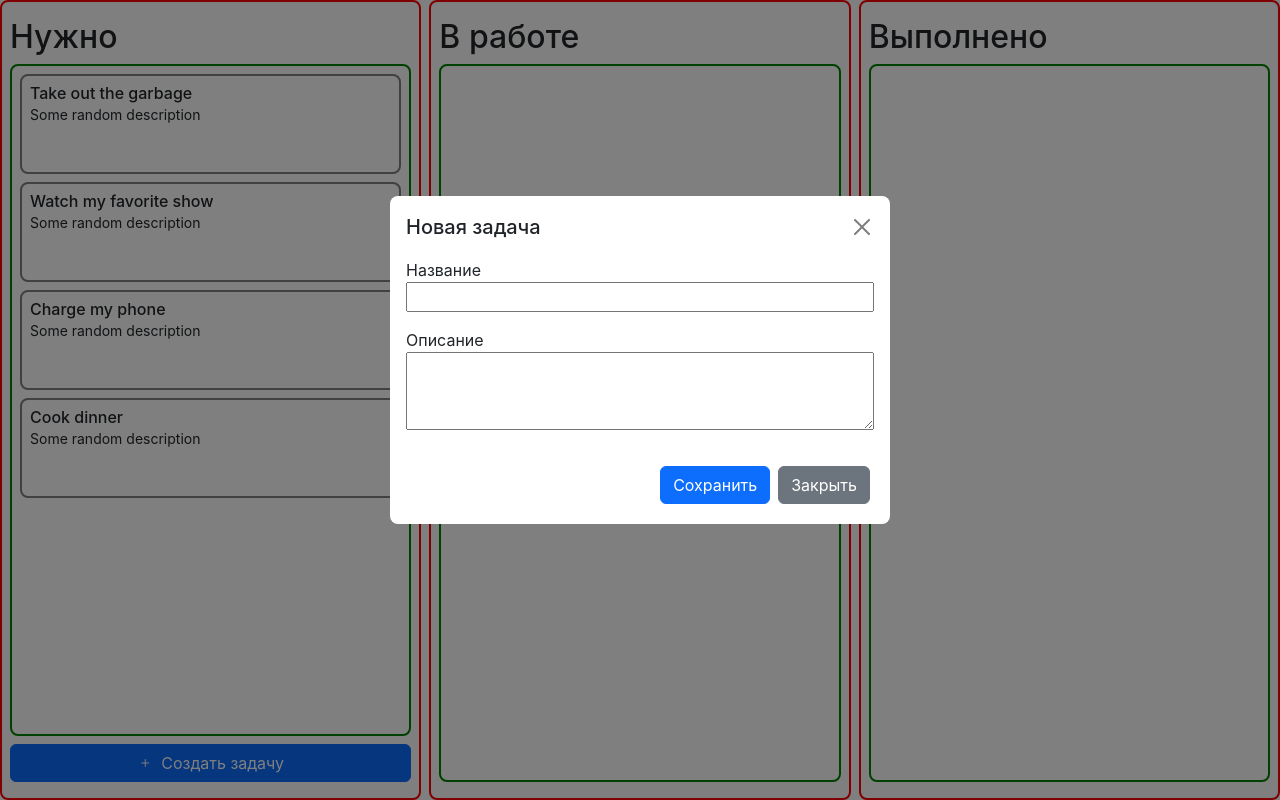
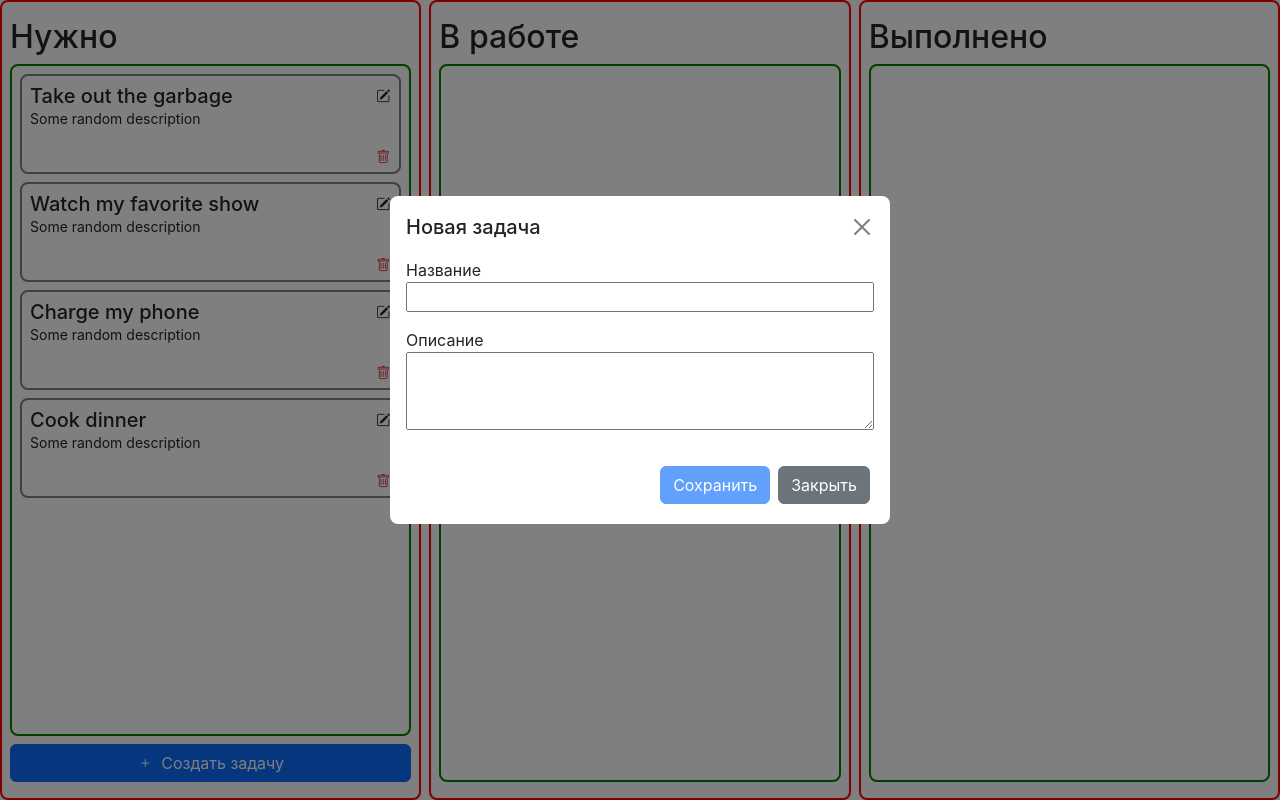
Before and after one commit to Ninelka/task-board, a React (Create React App) app: page / in a window 1280 px wide. Both pictures are taken after a click on the button "Создать задачу". Built offline with nearby package versions, Linux system fonts and the light colour scheme.

Commit message:
feat: add confirmation for editing and removing task

```diff
--- a/src/components/Modal/EditTaskModal.tsx
+++ b/src/components/Modal/EditTaskModal.tsx
@@ -1,4 +1,4 @@
-import React from 'react';
+import React, { useEffect } from 'react';
 import { FormProvider, useForm } from 'react-hook-form';
 import { yupResolver } from '@hookform/resolvers/yup';
 import { v4 as uuidv4 } from 'uuid';
@@ -6,33 +6,84 @@ import Modal, { IModalProps } from './Modal';
 import styles from './Modal.module.css';
 import Button from '../Button/Button';
 import TaskForm from '../TaskForm/TaskForm';
-import { addNewTask, useAppDispatch } from '../../store';
-import { schema, FormData } from '../../lib/form-validation';
+import {
+  addNewTask,
+  updateTask,
+  useAppDispatch,
+  useAppSelector,
+} from '../../store';
+import { schema, FormData } from '../../lib';
+import ConfirmationModal from './ConfirmationModal';
+import { useModal } from '../../hooks/useModal';
 
-type EditTaskModalType = Omit<IModalProps, 'children'>;
+interface EditTaskModalType extends Omit<IModalProps, 'children'> {
+  taskId?: string;
+  withConfirmation?: boolean;
+}
 
 const EditTaskModal: React.FC<EditTaskModalType> = ({
+  taskId,
   isOpen,
   title,
+  withConfirmation,
   onClose,
 }) => {
+  const {
+    isConfirmationModalOpen,
+    openConfirmationModalHandler,
+    closeConfirmationModalHandler,
+  } = useModal();
+  const { tasks } = useAppSelector((state) => state.tasks);
+  const dispatch = useAppDispatch();
+
+  const currentTask = tasks.find((task) => task.id === taskId);
+
   const methods = useForm<FormData>({
     resolver: yupResolver(schema),
+    defaultValues: {
+      id: currentTask?.id || '',
+      title: currentTask?.title || '',
+      description: currentTask?.description || '',
+    },
   });
-  const dispatch = useAppDispatch();
 
-  const onSubmit = (data: FormData) => {
+  const onEdit = (data: FormData) => {
+    closeConfirmationModalHandler();
+
     dispatch(
-      addNewTask({
-        id: uuidv4(),
+      updateTask({
+        id: data.id!,
         title: data.title,
         description: data.description,
       })
     );
+
     if (onClose) {
       onClose();
     }
   };
+
+  const onSubmit = (data: FormData) => {
+    if (withConfirmation) {
+      openConfirmationModalHandler();
+    } else {
+      dispatch(
+        addNewTask({
+          id: uuidv4(),
+          title: data.title,
+          description: data.description,
+        })
+      );
+
+      if (onClose) {
+        onClose();
+      }
+    }
+  };
+
+  useEffect(() => {
+    methods.reset(currentTask);
+  }, [currentTask]);
 
   return (
     <Modal isOpen={isOpen} title={title} onClose={onClose}>
@@ -42,12 +93,21 @@ const EditTaskModal: React.FC<EditTaskModalType> = ({
         </div>
         <div className={styles.footer}>
           <Button
+            isDisabled={!methods.formState.isDirty}
             type="submit"
             className="btn btn-primary"
             onClick={methods.handleSubmit(onSubmit)}
           >
             Сохранить
           </Button>
+          {withConfirmation && (
+            <ConfirmationModal
+              onConfirm={methods.handleSubmit(onEdit)}
+              isOpen={isConfirmationModalOpen}
+              title="Сохранить изменения?"
+              onClose={closeConfirmationModalHandler}
+            />
+          )}
           <Button className="btn btn-secondary" onClick={onClose}>
             Закрыть
           </Button>
--- a/src/components/TaskItem/TaskItem.tsx
+++ b/src/components/TaskItem/TaskItem.tsx
@@ -2,15 +2,36 @@ import React from 'react';
 import styles from './TaskItem.module.css';
 import { Draggable } from 'react-beautiful-dnd';
 import { ITask } from '../../types';
+import Button from '../Button/Button';
+import { EditTaskModal } from '../index';
+import ConfirmationModal from '../Modal/ConfirmationModal';
+import { useModal } from '../../hooks/useModal';
+import { removeTask, useAppDispatch } from '../../store';
 
 interface ITaskItem extends Omit<ITask, 'index'> {
   id: string;
   title: string;
   description: string;
   index: number;
+  colId?: string;
 }
 
-const TaskItem: React.FC<ITaskItem> = ({ id, index, title, description }) => {
+const TaskItem: React.FC<ITaskItem> = ({
+  id,
+  index,
+  title,
+  description,
+  colId,
+}) => {
+  const {
+    isModalOpen,
+    isConfirmationModalOpen,
+    openModalHandler,
+    closeModalHandler,
+    openConfirmationModalHandler,
+    closeConfirmationModalHandler,
+  } = useModal();
+  const dispatch = useAppDispatch();
   return (
     <Draggable draggableId={id} index={index}>
       {(provided) => (
@@ -20,8 +41,48 @@ const TaskItem: React.FC<ITaskItem> = ({ id, index, title, description }) => {
           {...provided.dragHandleProps}
           className={styles.container}
         >
-          <h3 className={styles.title}>{title}</h3>
+          <header className={styles.header}>
+            <h5 className="m-0 text-truncate">{title}</h5>
+            {colId === 'ToDo' && (
+              <span className={styles.editBtn}>
+                <Button
+                  className="btn btn-sm"
+                  aria-label="Редактировать"
+                  onClick={openModalHandler}
+                >
+                  <i className="bi bi-pencil-square" />
+                </Button>
+                <EditTaskModal
+                  taskId={id}
+                  isOpen={isModalOpen}
+                  withConfirmation={true}
+                  onClose={closeModalHandler}
+                  title="Редактирование задачи"
+                />
+              </span>
+            )}
+          </header>
           <p className={styles.description}>{description}</p>
+          {colId === 'ToDo' && (
+            <span className={styles.removeBtn}>
+              <Button
+                className="btn btn-sm"
+                aria-label="Удалить"
+                onClick={openConfirmationModalHandler}
+              >
+                <i className="bi bi-trash text-danger" />
+              </Button>
+              <ConfirmationModal
+                isOpen={isConfirmationModalOpen}
+                onConfirm={() => {
+                  dispatch(removeTask({ colId: colId, taskId: id }));
+                  closeConfirmationModalHandler();
+                }}
+                onClose={closeConfirmationModalHandler}
+                title="Удалить данную задачу?"
+              />
+            </span>
+          )}
         </div>
       )}
     </Draggable>
```
